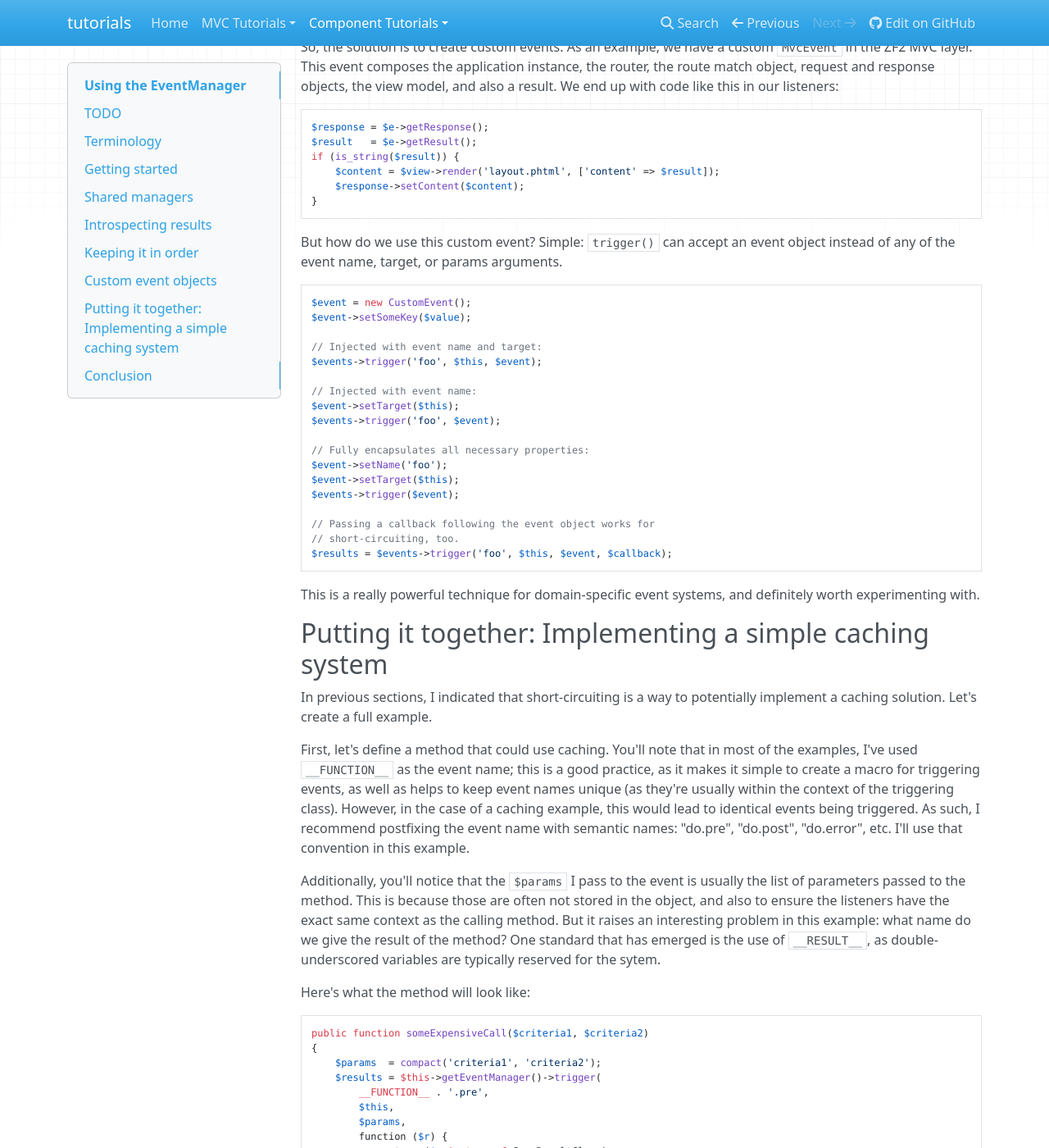
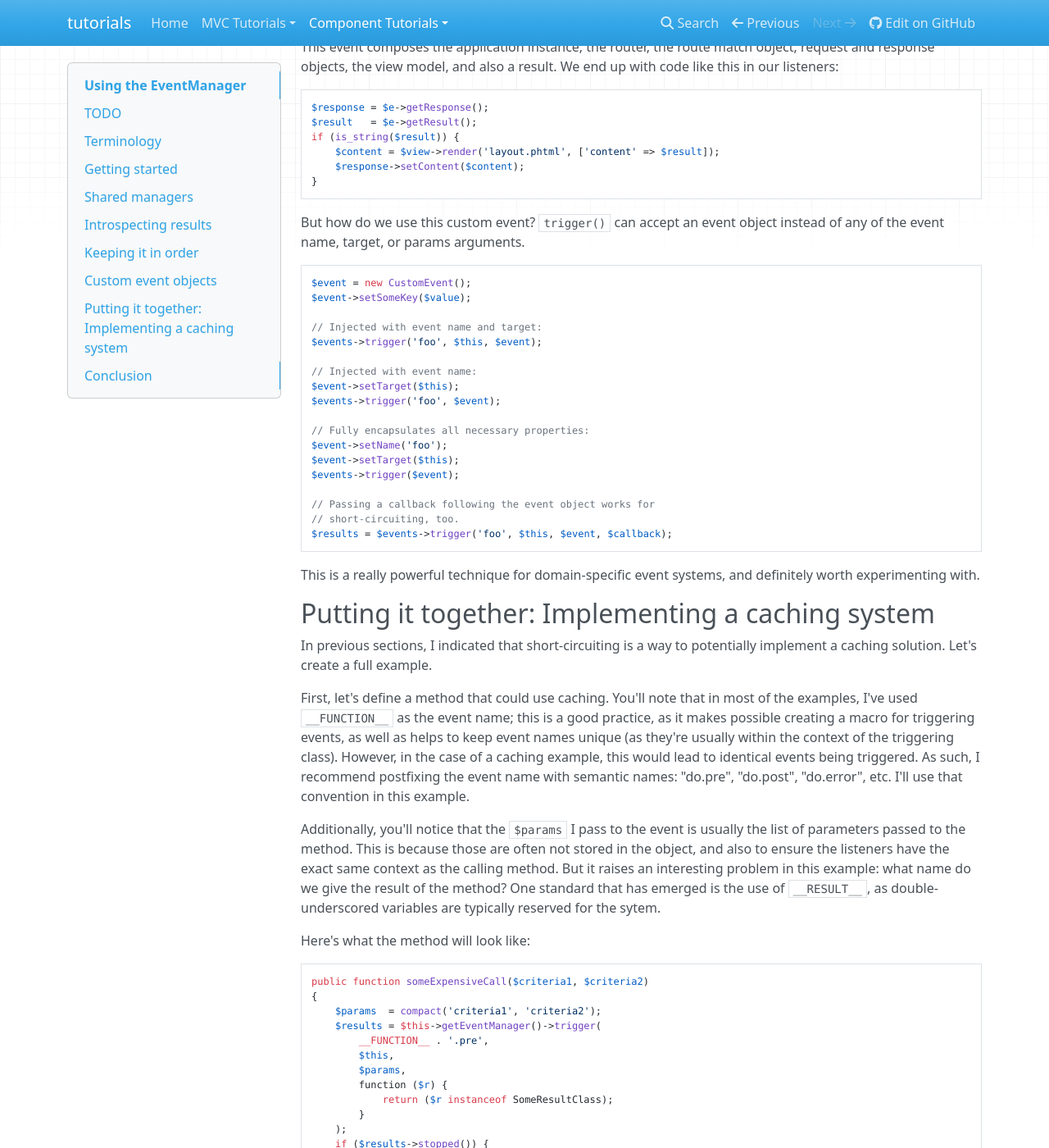
Before and after one commit to laminas/tutorials, an MkDocs documentation site: the page built from doc/book/event-manager.md, in a window 1280 px wide and 1400 px high, scrolled down 9622 px. Shown: the whole window at 82% size. Built offline with MkDocs 1.6.1, drawn with Linux system fonts in a browser that asks for light colours; nearby versions of some CDN libraries; old or Windows-style settings are respelled for this version of MkDocs; some of the changed text lies outside the part shown.

Commit message:
Removed weasel words from eventmanager tutorial.

````diff
--- a/doc/book/event-manager.md
+++ b/doc/book/event-manager.md
@@ -549,7 +548,7 @@ if (is_string($result)) {
 }
 ```
 
-But how do we use this custom event? Simple: `trigger()` can accept an event
+But how do we use this custom event? `trigger()` can accept an event
 object instead of any of the event name, target, or params arguments.
 
 ```php
@@ -576,14 +575,14 @@ $results = $events->trigger('foo', $this, $event, $callback);
 This is a really powerful technique for domain-specific event systems, and
 definitely worth experimenting with.
 
-## Putting it together: Implementing a simple caching system
+## Putting it together: Implementing a caching system
 
 In previous sections, I indicated that short-circuiting is a way to potentially
 implement a caching solution. Let's create a full example.
 
 First, let's define a method that could use caching. You'll note that in most of
 the examples, I've used `__FUNCTION__` as the event name; this is a good
-practice, as it makes it simple to create a macro for triggering events, as well
+practice, as it makes possible creating a macro for triggering events, as well
 as helps to keep event names unique (as they're usually within the context of
 the triggering class). However, in the case of a caching example, this would
 lead to identical events being triggered. As such, I recommend postfixing the
````
Also changed, not shown: other parts of doc/book/event-manager.md (+8 -10 lines).
